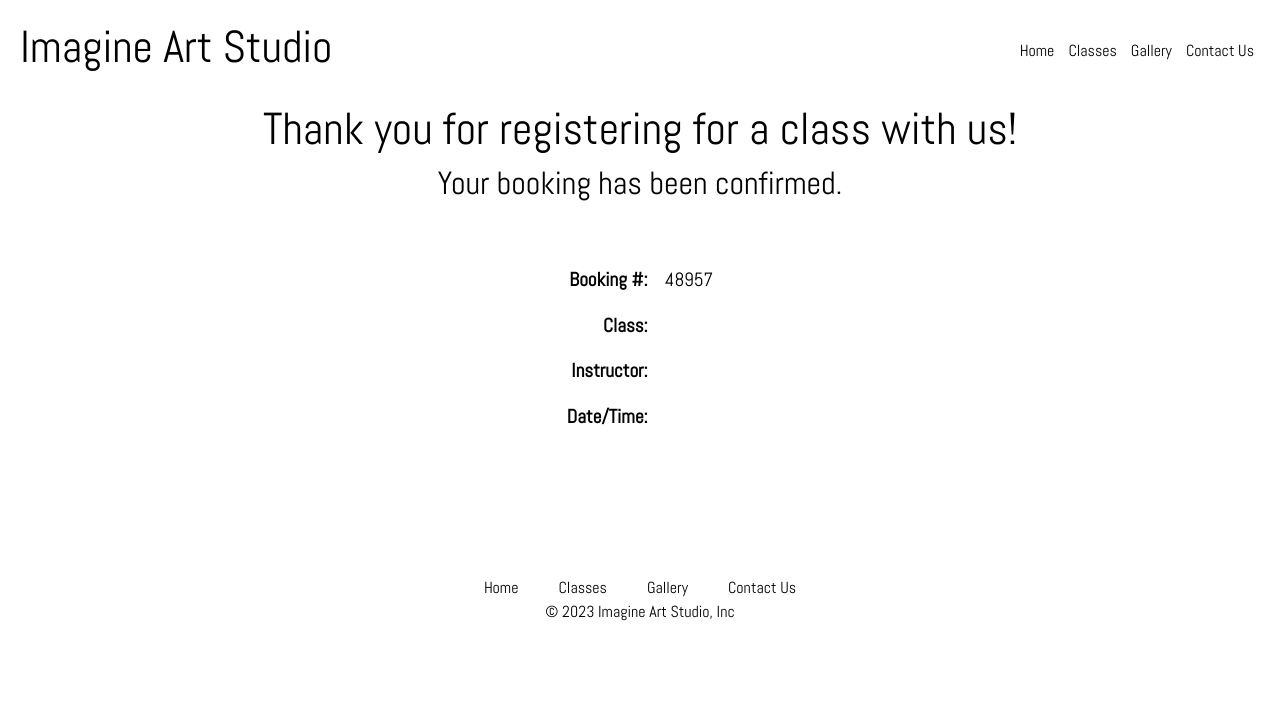
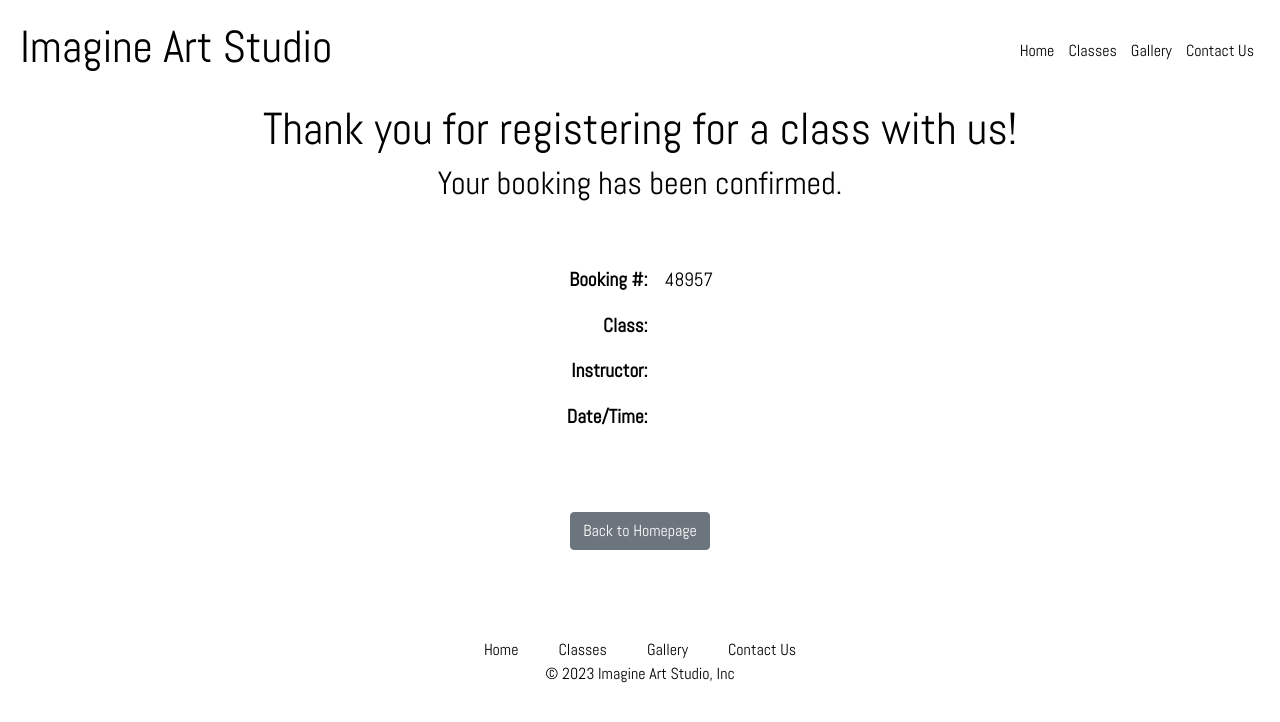
Before and after one commit to annikawhit/seg3125_project2_final, a React (Create React App) app: page /seg3125_project2_final/confirmation in a window 1280 px wide. Shown: the top 722 px of the page. Built offline with nearby package versions, Linux system fonts and the light colour scheme.

Commit message:
add button to conf page

```diff
--- a/src/Confirmation.jsx
+++ b/src/Confirmation.jsx
@@ -21,6 +21,8 @@ const Confirmation = (props) => {
                 </table>
             </div>
 
+            <Link class="btn btn-secondary" id="conf_btn" to="/seg3125_project2_final">Back to Homepage</Link>
+
         </div>
     );
 }
--- a/src/Register.jsx
+++ b/src/Register.jsx
@@ -138,7 +138,7 @@ const Register = (props) => {
                 </div>
             </form>
 
-            <button class="btn btn-dark" onClick={() => completeRegistration()}>Register</button>
+            <button class="btn btn-secondary" onClick={() => completeRegistration()}>Register</button>
         </div>
     );
 }
--- a/src/index.css
+++ b/src/index.css
@@ -322,7 +322,7 @@
 #booking_table{
   margin-left: auto;
   margin-right: auto;
-  margin-bottom: 10%;
+  margin-bottom: 5%;
   border-collapse: separate;
   border-spacing: 15px;
   font-size: 1.5vw;
@@ -337,7 +337,9 @@ td{
   text-align: left;
 }
 
-
+#conf_btn{
+  margin-bottom: 5%;
+}
 
 /*footer*/
 #footer{
```
